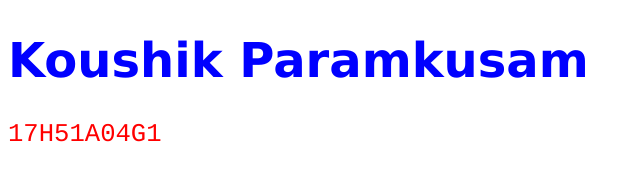
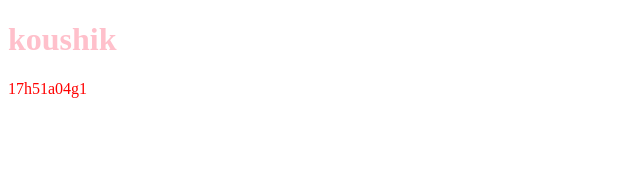
Before and after one commit to heykoushik/koushik-bz, a website: page public/html/index.html in a window 1280 px wide. Shown: the whole page, without its empty margins (0-640 px from the left). Drawn offline with Linux system fonts and the light colour scheme; files that its build step writes are made by us from their sources.

```diff
--- /dev/null
+++ b/public/css/css1.css
@@ -0,0 +1,6 @@
+h1{
+color:pink;
+}
+p{
+color:red;
+}
--- a/public/css/index.css
+++ /dev/null
@@ -1,10 +0,0 @@
-h1 {
-  color: blue;
-  font-family: verdana;
-  font-size: 300%;
-}
-p  {
-  color: red;
-  font-family: courier;
-  font-size: 160%;
-}
--- a/public/html/index.html
+++ b/public/html/index.html
@@ -1,14 +1,14 @@
 <!DOCTYPE html>
 <html>
 <head>
-<title>Page Title</title>
-<link rel="stylesheet" href="css/index.css">
-<link rel="shortcut icon" href="https://www.flaticon.com/free-icon/biscuit_2326363">
+<title>koushik page</title>
+<link rel = "stylesheet" href="css/css1.css">
+<link rel = "shortcut icon" href="https://image.flaticon.com/icons/png/512/2326/2326363.png">
 </head>
 <body>
 
-<h1>Koushik Paramkusam</h1>
-<p>17H51A04G1</p>
+<h1>koushik</h1>
+<p>17h51a04g1</p>
 
 </body>
 </html>
```
Also changed, not shown: public/js/site.js (deleted).
